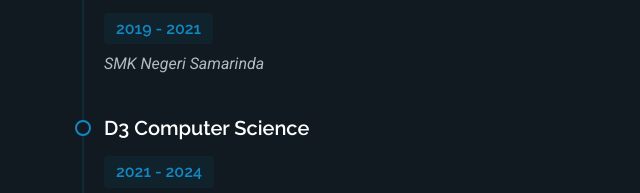
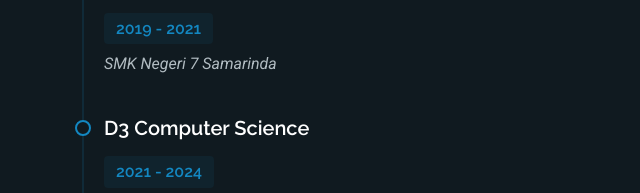
Before and after one commit to RinoKojima24/rinokojima, a plain HTML site: page resume.html in a window 1280 px wide. Shown: the part 403-596 px from the top of the page, 0-640 px from the left. Drawn offline with Linux system fonts and the light colour scheme.

Commit message:
Revisi dikit

```diff
--- a/resume.html
+++ b/resume.html
@@ -107,7 +107,7 @@
                 <article class="education-item">
                   <h4>Software Engineer</h4>
                   <h5>2019 - 2021</h5>
-                  <p class="institution"><em>SMK Negeri Samarinda</em></p>
+                  <p class="institution"><em>SMK Negeri 7 Samarinda</em></p>
                   <!-- <p>Qui deserunt veniam. Et sed aliquam labore tempore sed quisquam iusto autem sit. Ea vero voluptatum qui ut dignissimos deleniti nerada porti sand markend</p> -->
                 </article>
 
```
